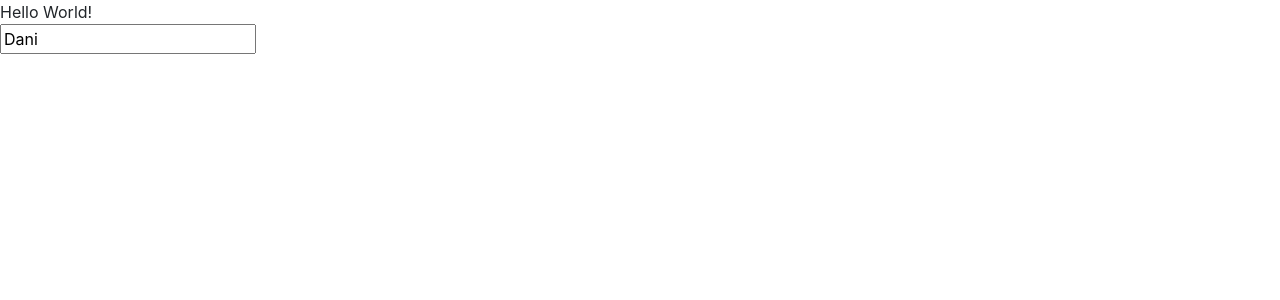
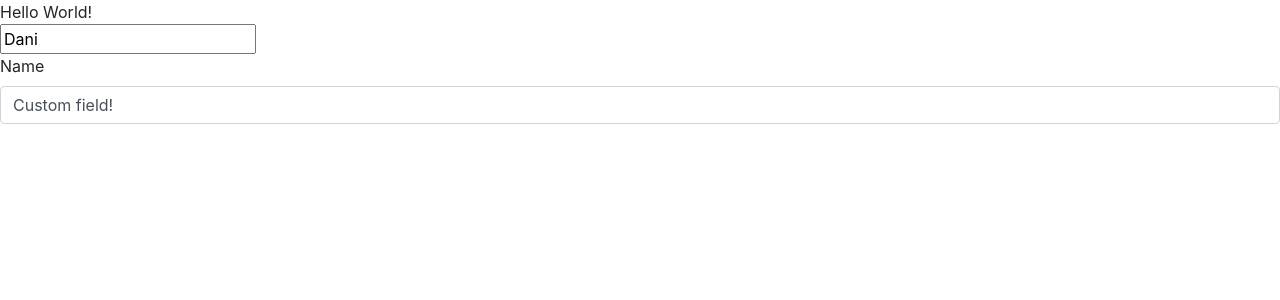
Before and after one commit to DaniAkash/react-basic-starter, a React (Create React App) app: page / in a window 1280 px wide. Shown: the top 300 px of the page. Built offline with nearby package versions, Linux system fonts and the light colour scheme.

Commit message:
create custom input field

```diff
--- a/src/App.js
+++ b/src/App.js
@@ -1,4 +1,5 @@
 import React, { Component } from 'react';
+import CustomInputField from './CommonComponents/CustomInputField/CustomInputField';
 import './App.css';
 
 class App extends Component {
@@ -11,6 +12,9 @@ class App extends Component {
 
   state = {
     inputValue: "Dani",
+    customInputLabel: "Name",
+    customInputPlaceholder: "Enter your name",
+    customInputValue: "Custom field!",
   };
 
   componentDidMount() {
@@ -30,7 +34,12 @@ class App extends Component {
   render() {
     console.log('Render');
 
-    const { inputValue } = this.state;
+    const {
+      inputValue,
+      customInputLabel,
+      customInputPlaceholder,
+      customInputValue
+    } = this.state;
 
     return(
       <>
@@ -40,6 +49,11 @@ class App extends Component {
           placeholder="Add text here"
           onChange={this.onInputChange}
         />
+        <CustomInputField
+          label={customInputLabel}
+          placeholder={customInputPlaceholder}
+          value={customInputValue}
+        />
       </>
     )
   }
--- /dev/null
+++ b/src/CommonComponents/CustomInputField/CustomInputField.js
@@ -0,0 +1,24 @@
+import React from 'react';
+
+
+const CustomInputField = ({
+    label,
+    placeholder,
+    value
+}) => {
+    return (
+        <div className="form-group">
+            <label htmlFor="name">{label}</label>
+            <input
+                type="text"
+                value={value}
+                className="form-control"
+                id="name"
+                placeholder={placeholder}
+                required={true}
+            />
+        </div>
+    )
+};
+
+export default CustomInputField;
```
